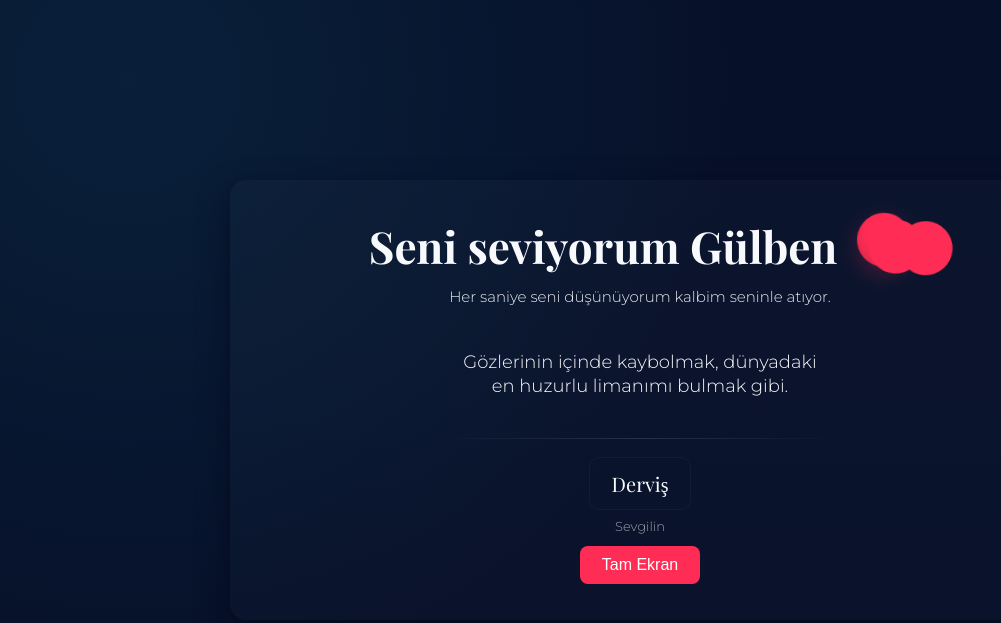
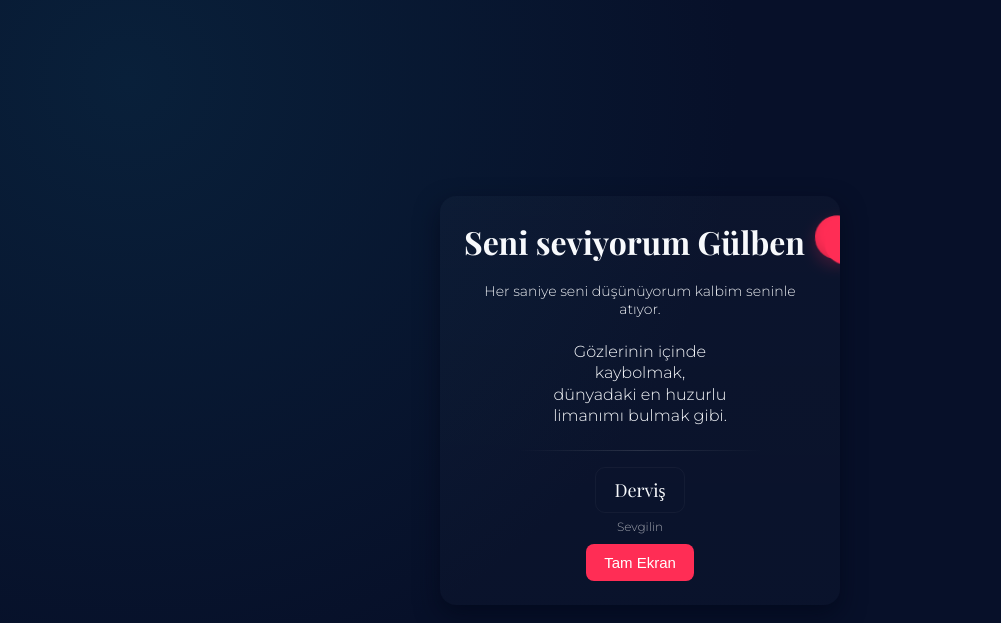
Before and after one commit to dervo1997dk-art/gulben, a plain HTML site: page index.html in a window 1280 px wide. Shown: the whole page, without its empty margins (0-1001 px from the left). Drawn offline with nearby package versions, Linux system fonts and the light colour scheme.

Commit message:
Update index.html

```diff
--- a/index.html
+++ b/index.html
@@ -2,57 +2,125 @@
 <html lang="tr">
 <head>
 <meta charset="utf-8" />
-  <meta name="viewport" content="width=device-width,initial-scale=1" />
+<meta name="viewport" content="width=device-width,initial-scale=1,maximum-scale=1,user-scalable=no" />
 <title>Seni seviyorum Gülben</title>
 <link href="https://fonts.googleapis.com/css2?family=Playfair+Display:wght@400;700&family=Montserrat:wght@300;600&display=swap" rel="stylesheet">
 <style>
-    :root{ --bg:#071029; --card:#0d1630; --text:#f7f9fc; --accent:#ff2d55; }
-    *{box-sizing:border-box}
-    html,body{height:100%;margin:0}
+:root{--bg:#071029;--card:#0d1630;--text:#f7f9fc;--accent:#ff2d55;}
+*{box-sizing:border-box;margin:0;padding:0;}
+html,body{height:100%;width:100%;}
 body{
-      display:flex;align-items:center;justify-content:center;
-      padding:20px;font-family:Montserrat,system-ui,Arial;color:var(--text);
+  display:flex;
+  align-items:center;
+  justify-content:center;
+  padding:10px;
+  font-family:Montserrat,system-ui,Arial;
+  color:var(--text);
   background: radial-gradient(circle at 10% 10%, #09203a 0%, var(--bg) 45%);
   flex-direction:column;
   text-align:center;
 }
+
 .card{
-      width:100%;max-width:820px;background:linear-gradient(180deg, rgba(255,255,255,0.02), rgba(255,255,255,0.01));
-      border-radius:16px;padding:36px;box-shadow:0 12px 30px rgba(2,6,23,0.6);text-align:center;position:relative;overflow:hidden;
+  width:95%;
+  max-width:400px;
+  background:linear-gradient(180deg, rgba(255,255,255,0.02), rgba(255,255,255,0.01));
+  border-radius:16px;
+  padding:24px;
+  box-shadow:0 10px 25px rgba(2,6,23,0.6);
+  text-align:center;
+  position:relative;
+  overflow:hidden;
 }
 
-    h1{font-family:'Playfair Display', serif;margin:0;font-size:clamp(26px,4.5vw,44px);display:inline-flex;gap:14px;align-items:center;font-weight:700}
-    .line{white-space:nowrap}
+h1{
+  font-family:'Playfair Display', serif;
+  margin-bottom:10px;
+  font-size:clamp(22px,5vw,32px);
+  display:inline-flex;
+  gap:10px;
+  align-items:center;
+  font-weight:700;
+}
+.line{white-space:nowrap;}
 
-    .heart-wrap{width:54px;height:54px;margin-left:6px;display:inline-block;position:relative;transform-origin:center;animation:float 3s ease-in-out infinite}
-    @keyframes float{0%{transform:translateY(0) rotate(-6deg)}50%{transform:translateY(-8px) rotate(6deg)}100%{transform:translateY(0) rotate(-6deg)}}
-    .heart{width:54px;height:54px;display:inline-block;background:var(--accent);border-radius:28px;position:relative;box-shadow:0 8px 20px rgba(255,45,85,0.22), inset 0 -6px 12px rgba(0,0,0,0.12);animation:beat 1000ms infinite}
-    .heart:before,.heart:after{content:'';position:absolute;width:54px;height:54px;border-radius:50%;background:var(--accent);top:6px}
-    .heart:before{left:22%}
-    .heart:after{left:78%}
+.heart-wrap{
+  width:44px;
+  height:44px;
+  display:inline-block;
+  position:relative;
+  transform-origin:center;
+  animation:float 3s ease-in-out infinite;
+}
+@keyframes float{0%{transform:translateY(0) rotate(-6deg)}50%{transform:translateY(-6px) rotate(6deg)}100%{transform:translateY(0) rotate(-6deg)}}
+
+.heart{
+  width:44px;
+  height:44px;
+  display:inline-block;
+  background:var(--accent);
+  border-radius:28px;
+  position:relative;
+  box-shadow:0 6px 15px rgba(255,45,85,0.22), inset 0 -5px 10px rgba(0,0,0,0.12);
+  animation:beat 1000ms infinite;
+}
+.heart:before,.heart:after{
+  content:'';
+  position:absolute;
+  width:44px;
+  height:44px;
+  border-radius:50%;
+  background:var(--accent);
+  top:5px;
+}
+.heart:before{left:22%;}
+.heart:after{left:78%;}
 @keyframes beat{0%{transform:scale(1)}30%{transform:scale(1.14)}45%{transform:scale(0.98)}60%{transform:scale(1.06)}100%{transform:scale(1)}}
 
-    .subtitle{margin:12px 0 22px;font-weight:300;opacity:0.95;font-size:15px}
+.subtitle{margin:8px 0 16px;font-weight:300;opacity:0.95;font-size:14px;}
 
 .quotes{
-      height:92px;display:flex;align-items:center;justify-content:center;position:relative;overflow:hidden;margin:8px 0 18px;
+  height:100px;
+  display:flex;
+  align-items:center;
+  justify-content:center;
+  position:relative;
+  overflow:hidden;
+  margin:8px 0 16px;
 }
 .quote{
-      position:absolute;left:50%;top:50%;transform:translate(-50%,-50%) translateY(10px);opacity:0;transition:all 600ms cubic-bezier(.2,.9,.3,1);font-size:18px;max-width:86%;font-weight:500;line-height:1.35;font-family:Montserrat;
+  position:absolute;
+  left:50%;
+  top:50%;
+  transform:translate(-50%,-50%) translateY(10px);
+  opacity:0;
+  transition:all 600ms cubic-bezier(.2,.9,.3,1);
+  font-size:16px;
+  max-width:90%;
+  font-weight:500;
+  line-height:1.35;
+  font-family:Montserrat;
 }
-    .quote.show{opacity:1;transform:translate(-50%,-50%) translateY(0)}
+.quote.show{opacity:1;transform:translate(-50%,-50%) translateY(0);}
 
-    .divider{height:1px;width:54%;margin:8px auto 18px;background:linear-gradient(90deg,transparent,#ffffff20,transparent)}
+.divider{height:1px;width:70%;margin:8px auto 16px;background:linear-gradient(90deg,transparent,#ffffff20,transparent);}
 
-    .signature{margin-top:6px}
-    .sig-box{display:inline-block;padding:12px 22px;border-radius:10px;background:transparent;border:1px solid rgba(255,255,255,0.04);font-family:'Playfair Display', serif;font-size:20px}
-    .note{margin-top:8px;font-size:13px;color:rgba(255,255,255,0.6)}
+.signature{margin-top:6px;}
+.sig-box{
+  display:inline-block;
+  padding:10px 18px;
+  border-radius:10px;
+  background:transparent;
+  border:1px solid rgba(255,255,255,0.04);
+  font-family:'Playfair Display', serif;
+  font-size:18px;
+}
+.note{margin-top:6px;font-size:12px;color:rgba(255,255,255,0.6);}
 
-    /* Tam ekran butonu */
 #fullscreenBtn{
-      margin-top:12px;
-      padding:10px 22px;
-      font-size:16px;
+  margin-top:10px;
+  padding:10px 18px;
+  font-size:15px;
   border:none;
   border-radius:8px;
   background:var(--accent);
@@ -62,9 +130,9 @@
 
 @media (max-width:480px){
   .quotes{height:120px}
-      .quote{font-size:16px}
-      .sig-box{font-size:18px}
-      #fullscreenBtn{font-size:14px;padding:8px 18px}
+  .quote{font-size:14px}
+  .sig-box{font-size:16px}
+  #fullscreenBtn{font-size:14px;padding:8px 16px}
 }
 </style>
 </head>
@@ -90,8 +158,7 @@
 </div>
 
 <script>
-    // Quotes tailored to Balık (Pisces)
-    const quotes = [
+const quotes=[
   "Seninle her hayal gerçek gibi; rüyalarım en güzel yerde seninle buluşuyor.",
   "Gözlerinin içinde kaybolmak, dünyadaki en huzurlu limanımı bulmak gibi.",
   "Senin empatin bana güç veriyor; kalbini hissetmek, benim için bir mucize.",
@@ -99,40 +166,32 @@
   "Seninle geçen anlar şiir oluyor — ben kelimelerle yetinemiyorum.",
   "Hayatın tüm pusulası sensin; sezgilerinle yolumu aydınlatıyorsun."
 ];
-
-    const container = document.querySelector('.quotes');
-    const elems = quotes.map(text => {
-      const el = document.createElement('div');
-      el.className = 'quote';
-      el.textContent = text;
+const container=document.querySelector('.quotes');
+const elems=quotes.map(text=>{
+  const el=document.createElement('div');
+  el.className='quote';
+  el.textContent=text;
   container.appendChild(el);
   return el;
 });
+let idx=0;
+function showQuote(i){elems.forEach((el,j)=>el.classList.toggle('show',j===i));}
+showQuote(idx);
+setInterval(()=>{idx=(idx+1)%elems.length;showQuote(idx);},3500);
 
-    let idx = 0;
-    function showQuote(i){
-      elems.forEach((el,j)=>el.classList.toggle('show', j===i));
-    }
-    showQuote(idx);
-    setInterval(()=>{
-      idx = (idx + 1) % elems.length;
-      showQuote(idx);
-    }, 3500);
-
-    const heart = document.querySelector('.heart');
-    heart.addEventListener('click', ()=>{
+const heart=document.querySelector('.heart');
+heart.addEventListener('click',()=>{
   heart.style.animation='beat 600ms infinite';
   setTimeout(()=>heart.style.animation='beat 1000ms infinite',1000);
 });
 
-    // Tam ekran fonksiyonu (mobil uyumlu)
-    const fullscreenBtn = document.getElementById('fullscreenBtn');
-    fullscreenBtn.addEventListener('click', ()=>{
-      const elem = document.documentElement;
-      if(elem.requestFullscreen){ elem.requestFullscreen(); }
-      else if(elem.webkitRequestFullscreen){ elem.webkitRequestFullscreen(); }
-      else if(elem.msRequestFullscreen){ elem.msRequestFullscreen(); }
-      else if(elem.mozRequestFullScreen){ elem.mozRequestFullScreen(); }
+const fullscreenBtn=document.getElementById('fullscreenBtn');
+fullscreenBtn.addEventListener('click',()=>{
+  const elem=document.documentElement;
+  if(elem.requestFullscreen){elem.requestFullscreen();}
+  else if(elem.webkitRequestFullscreen){elem.webkitRequestFullscreen();}
+  else if(elem.msRequestFullscreen){elem.msRequestFullscreen();}
+  else if(elem.mozRequestFullScreen){elem.mozRequestFullScreen();}
 });
 </script>
 </body>
```
Lines whose indentation alone changed are shown as unchanged.
